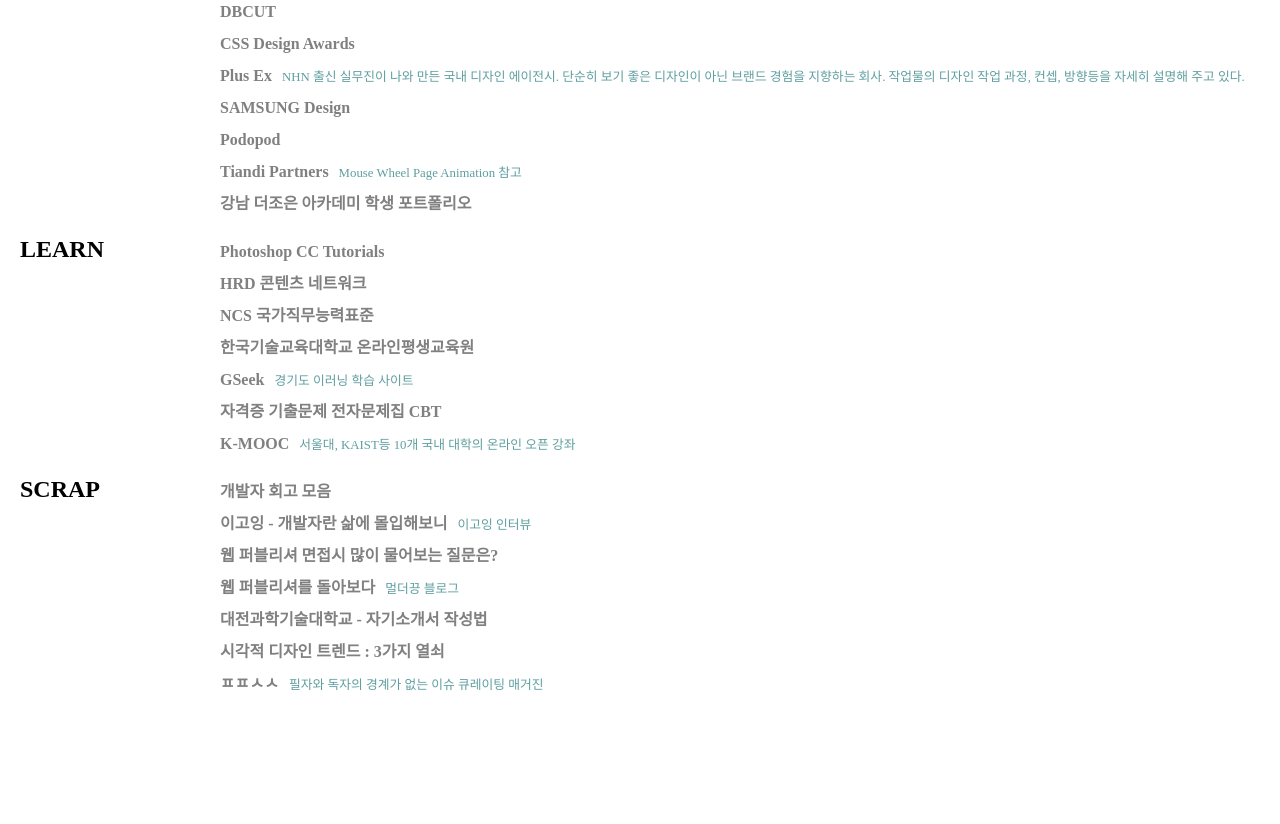
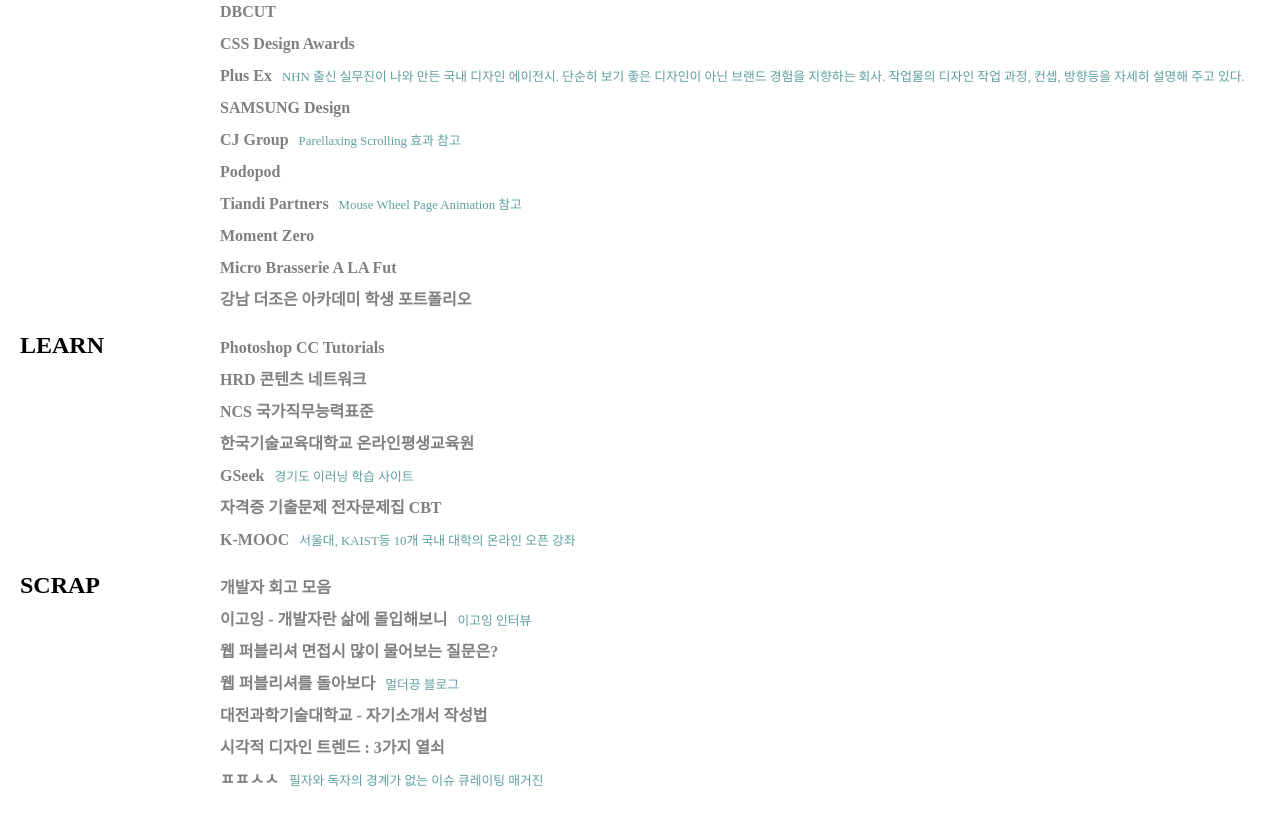
Before and after one commit to yeonou/BOOKMARK, a plain HTML site: page index.html in a window 1280 px wide. Shown: the part 3200-4024 px from the top of the page. Before the commit the page ends 3936 px from the top, so only its background shows below. Drawn offline with Linux system fonts and the light colour scheme.

Commit message:
Reference list - add

```diff
--- a/index.html
+++ b/index.html
@@ -165,8 +165,11 @@
             <li><a href="https://www.cssdesignawards.com/" title="CSS Design Awards" target="_blank">CSS Design Awards</a></li>
             <li><a href="http://www.plus-ex.com/" title="Plus Ex" target="_blank">Plus Ex</a><span>NHN 출신 실무진이 나와 만든 국내 디자인 에이전시. 단순히 보기 좋은 디자인이 아닌 브랜드 경험을 지향하는 회사. 작업물의 디자인 작업 과정, 컨셉, 방향등을 자세히 설명해 주고 있다.</span></li>
             <li><a href="http://design.samsung.com/kr/index.html" title="SAMSUNG Design" target="_blank">SAMSUNG Design</a><span></span></li>
+            <li><a href="http://www.cj.net/" title="CJ Group" target="_blank">CJ Group</a><span>Parellaxing Scrolling 효과 참고</span></li>
             <li><a href="http://www.podopod.co.kr/shop/main/index.php" title="Podopod" target="_blank">Podopod</a></li>
             <li><a href="http://www.tiandipartners.com/" title="Tiandi Partners" target="_blank">Tiandi Partners</a><span>Mouse Wheel Page Animation 참고</span></li>
+            <li><a href="https://moment-zero.com/explore" title="Moment Zero" target="_blank">Moment Zero</a><span></span></li>
+            <li><a href="https://www.alafut.qc.ca/" title="Micro Brasserie A La Fut" target="_blank">Micro Brasserie A LA Fut</a><span></span></li>
             <li><a href="http://www.hschool.co.kr/best.html" title="강남 더조은 아카데미 학생 포트폴리오" target="_blank">강남 더조은 아카데미 학생 포트폴리오</a></li>
         </ul>
     </div>
```
